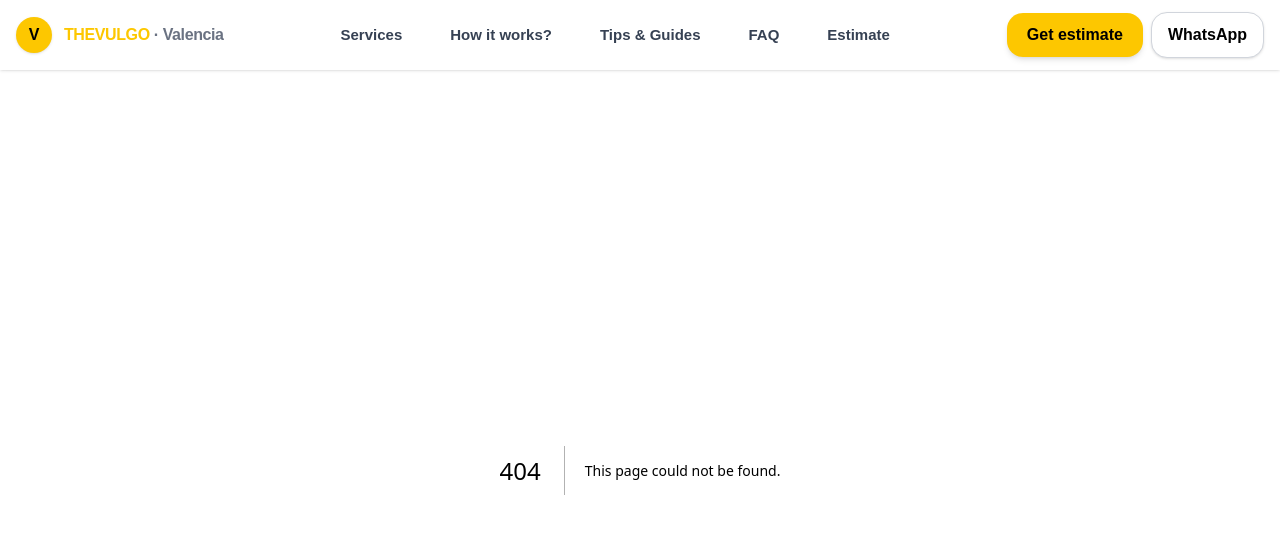
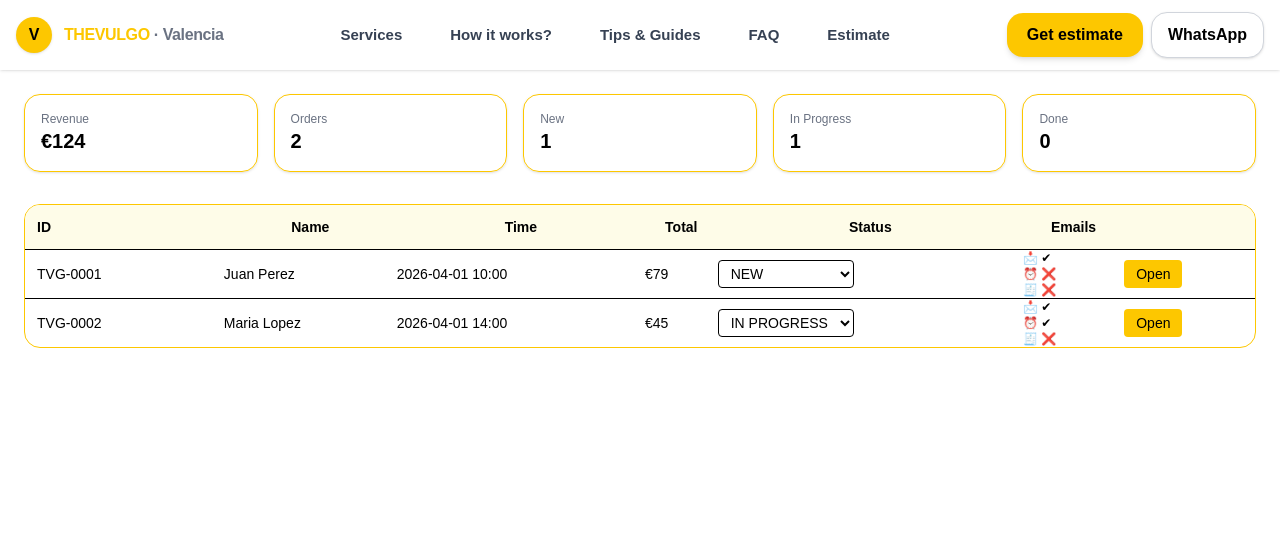
Before and after one commit to danylopechatkin/thevulgo-es, a Next.js app: page /admin in a window 1280 px wide. Before the commit this address had no page. Shown: the top 534 px of the page. Built offline with nearby package versions, Linux system fonts and the light colour scheme.

Commit message:
CRM v1.0

```diff
--- /dev/null
+++ b/app/admin/page.tsx
@@ -0,0 +1,231 @@
+"use client";
+
+import { useMemo, useState } from "react";
+
+type OrderStatus = "NEW" | "IN_PROGRESS" | "DONE";
+
+type Order = {
+  id: string;
+  fullName: string;
+  phone: string;
+  email: string;
+  city: string;
+  area: string;
+  address: string;
+  date: string;
+  time: string;
+  total: number;
+  status: OrderStatus;
+  emailConfirmationSent: boolean;
+  emailReminderSent: boolean;
+  emailCompletedSent: boolean;
+};
+
+const MOCK_ORDERS: Order[] = [
+  {
+    id: "TVG-0001",
+    fullName: "Juan Perez",
+    phone: "+34600111222",
+    email: "juan@mail.com",
+    city: "Valencia",
+    area: "Russafa",
+    address: "Calle Cuba 12",
+    date: "2026-04-01",
+    time: "10:00",
+    total: 79,
+    status: "NEW",
+    emailConfirmationSent: true,
+    emailReminderSent: false,
+    emailCompletedSent: false,
+  },
+  {
+    id: "TVG-0002",
+    fullName: "Maria Lopez",
+    phone: "+34600999888",
+    email: "maria@mail.com",
+    city: "Valencia",
+    area: "Benimaclet",
+    address: "Av. Primado Reig 55",
+    date: "2026-04-01",
+    time: "14:00",
+    total: 45,
+    status: "IN_PROGRESS",
+    emailConfirmationSent: true,
+    emailReminderSent: true,
+    emailCompletedSent: false,
+  },
+];
+
+export default function AdminPage() {
+  const [orders, setOrders] = useState<Order[]>(MOCK_ORDERS);
+  const [selected, setSelected] = useState<Order | null>(null);
+
+  // 💰 METRICS
+  const metrics = useMemo(() => {
+    const total = orders.length;
+
+    const revenue = orders.reduce((sum, o) => sum + o.total, 0);
+
+    const newCount = orders.filter(o => o.status === "NEW").length;
+    const progress = orders.filter(o => o.status === "IN_PROGRESS").length;
+    const done = orders.filter(o => o.status === "DONE").length;
+
+    return { total, revenue, newCount, progress, done };
+  }, [orders]);
+
+  const updateStatus = (id: string, status: OrderStatus) => {
+    setOrders(prev =>
+      prev.map(o => (o.id === id ? { ...o, status } : o))
+    );
+  };
+
+  return (
+    <div className="min-h-screen bg-white p-6 text-black">
+      <div className="max-w-7xl mx-auto space-y-8">
+
+        {/* 🔥 DASHBOARD */}
+        <div className="grid grid-cols-2 md:grid-cols-5 gap-4">
+          <Card title="Revenue" value={`€${metrics.revenue}`} />
+          <Card title="Orders" value={metrics.total} />
+          <Card title="New" value={metrics.newCount} />
+          <Card title="In Progress" value={metrics.progress} />
+          <Card title="Done" value={metrics.done} />
+        </div>
+
+        {/* 📋 TABLE */}
+        <div className="rounded-2xl border border-yellow-400 overflow-hidden">
+          <table className="w-full text-sm">
+            <thead className="bg-yellow-50">
+              <tr>
+                <th className="p-3 text-left">ID</th>
+                <th>Name</th>
+                <th>Time</th>
+                <th>Total</th>
+                <th>Status</th>
+                <th>Emails</th>
+                <th></th>
+              </tr>
+            </thead>
+
+            <tbody>
+              {orders.map(order => (
+                <tr key={order.id} className="border-t">
+                  <td className="p-3">{order.id}</td>
+                  <td>{order.fullName}</td>
+                  <td>{order.date} {order.time}</td>
+                  <td>€{order.total}</td>
+
+                  {/* STATUS */}
+                  <td>
+                    <select
+                      value={order.status}
+                      onChange={e =>
+                        updateStatus(order.id, e.target.value as OrderStatus)
+                      }
+                      className="border rounded px-2 py-1"
+                    >
+                      <option value="NEW">NEW</option>
+                      <option value="IN_PROGRESS">IN PROGRESS</option>
+                      <option value="DONE">DONE</option>
+                    </select>
+                  </td>
+
+                  {/* EMAILS */}
+                  <td className="text-xs">
+                    <div>📩 {order.emailConfirmationSent ? "✔" : "❌"}</div>
+                    <div>⏰ {order.emailReminderSent ? "✔" : "❌"}</div>
+                    <div>🧾 {order.emailCompletedSent ? "✔" : "❌"}</div>
+                  </td>
+
+                  <td>
+                    <button
+                      onClick={() => setSelected(order)}
+                      className="bg-yellow-400 px-3 py-1 rounded"
+                    >
+                      Open
+                    </button>
+                  </td>
+                </tr>
+              ))}
+            </tbody>
+          </table>
+        </div>
+
+        {/* 🔥 MODAL */}
+        {selected && (
+          <div className="fixed inset-0 bg-black/40 flex items-center justify-center">
+            <div className="bg-white p-6 rounded-2xl w-[400px] space-y-4">
+
+              <h2 className="text-xl font-bold">{selected.fullName}</h2>
+
+              <div className="text-sm">
+                <p>📞 {selected.phone}</p>
+                <p>📧 {selected.email}</p>
+              </div>
+
+              <div>
+                <p className="font-semibold">Address:</p>
+                <p>
+                  {selected.city}, {selected.area}, {selected.address}
+                </p>
+              </div>
+
+              {/* ACTIONS */}
+              <div className="flex gap-2 flex-wrap">
+
+                {/* COPY */}
+                <button
+                  onClick={() =>
+                    navigator.clipboard.writeText(
+                      `${selected.city}, ${selected.area}, ${selected.address}`
+                    )
+                  }
+                  className="border px-3 py-2 rounded"
+                >
+                  Copy address
+                </button>
+
+                {/* MAP */}
+                <a
+                  href={`https://www.google.com/maps/search/?api=1&query=${encodeURIComponent(
+                    `${selected.city}, ${selected.area}, ${selected.address}`
+                  )}`}
+                  target="_blank"
+                  className="bg-yellow-400 px-3 py-2 rounded"
+                >
+                  Open map
+                </a>
+
+                {/* CALL */}
+                <a
+                  href={`tel:${selected.phone}`}
+                  className="border px-3 py-2 rounded"
+                >
+                  Call
+                </a>
+              </div>
+
+              <button
+                onClick={() => setSelected(null)}
+                className="w-full mt-4 border py-2 rounded"
+              >
+                Close
+              </button>
+            </div>
+          </div>
+        )}
+
+      </div>
+    </div>
+  );
+}
+
+// 🔥 CARD
+function Card({ title, value }: { title: string; value: any }) {
+  return (
+    <div className="border border-yellow-400 rounded-2xl p-4 shadow-sm">
+      <div className="text-xs text-gray-500">{title}</div>
+      <div className="text-xl font-bold">{value}</div>
+    </div>
+  );
+}
```
